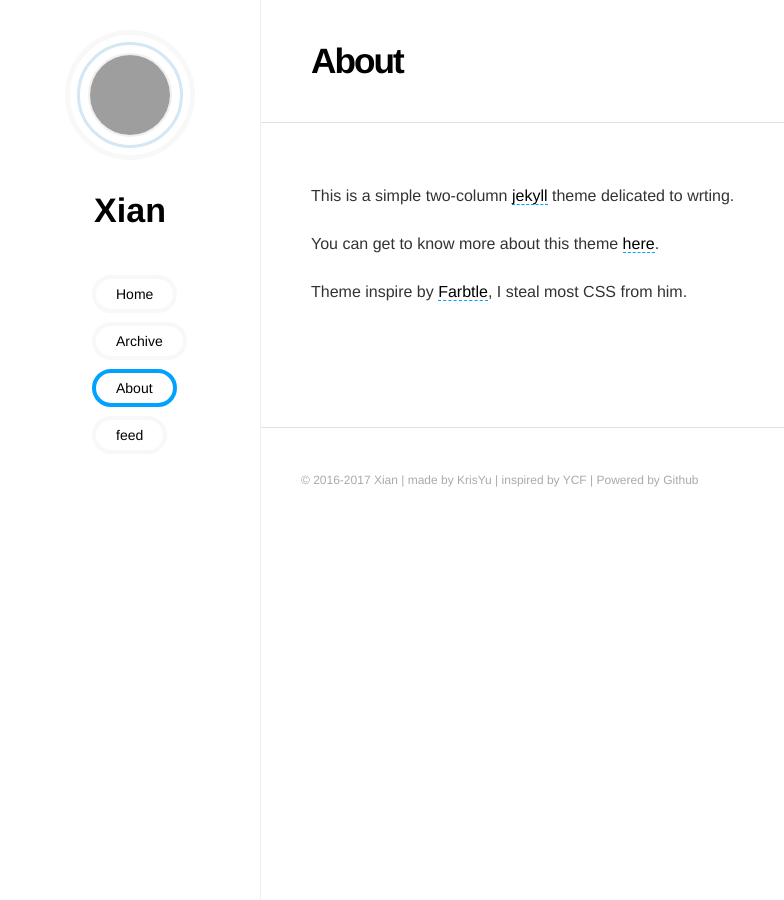
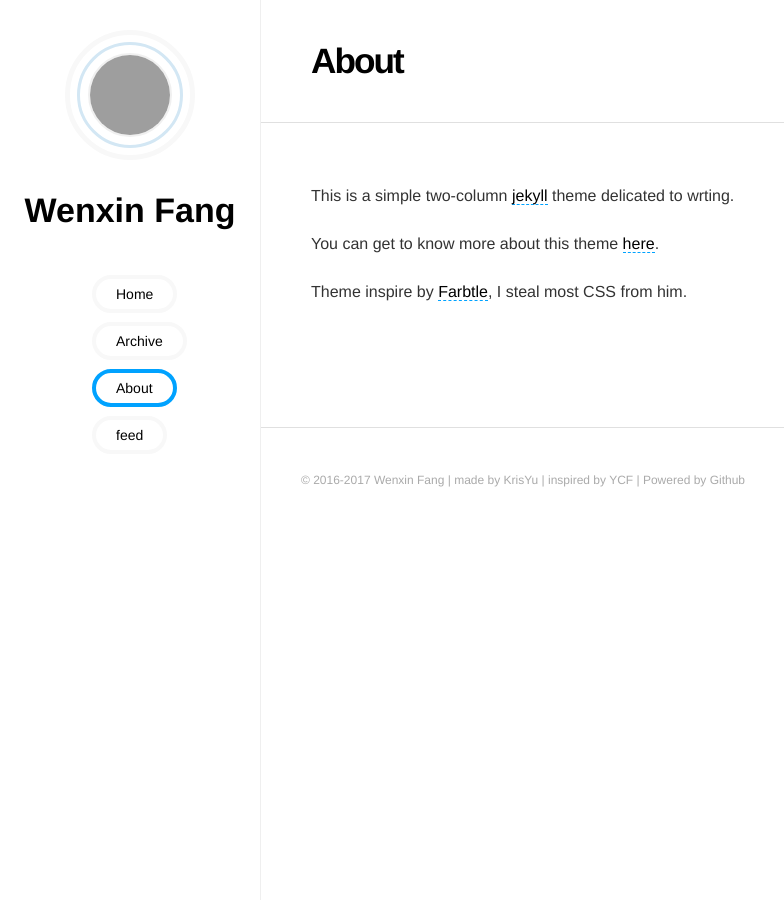
Before and after one commit to WxFang/wxfang.github.io, a Jekyll site: the page built from about.md, in a window 1280 px wide, cut to the strip 0-900 px from the top of the page. Shown: the whole strip, without its empty margins (0-784 px from the left). Built offline with Jekyll 4.4.1, drawn with Linux system fonts in a browser that asks for light colours; grey boxes are pictures that could not be loaded.

Commit message:
change config

```diff
--- a/_config.yml
+++ b/_config.yml
@@ -1,6 +1,6 @@
-title: Xian   # your title
-author: Xian # your name
-description: Just have some fun here # your description
+title: Wenxin Fang   # your title
+author: Wenxin Fang # your name
+description: Corner for thoughts and ideas # your description
 avatar: /images/avatar.png # change avatar
 
 # Build Settings
```
